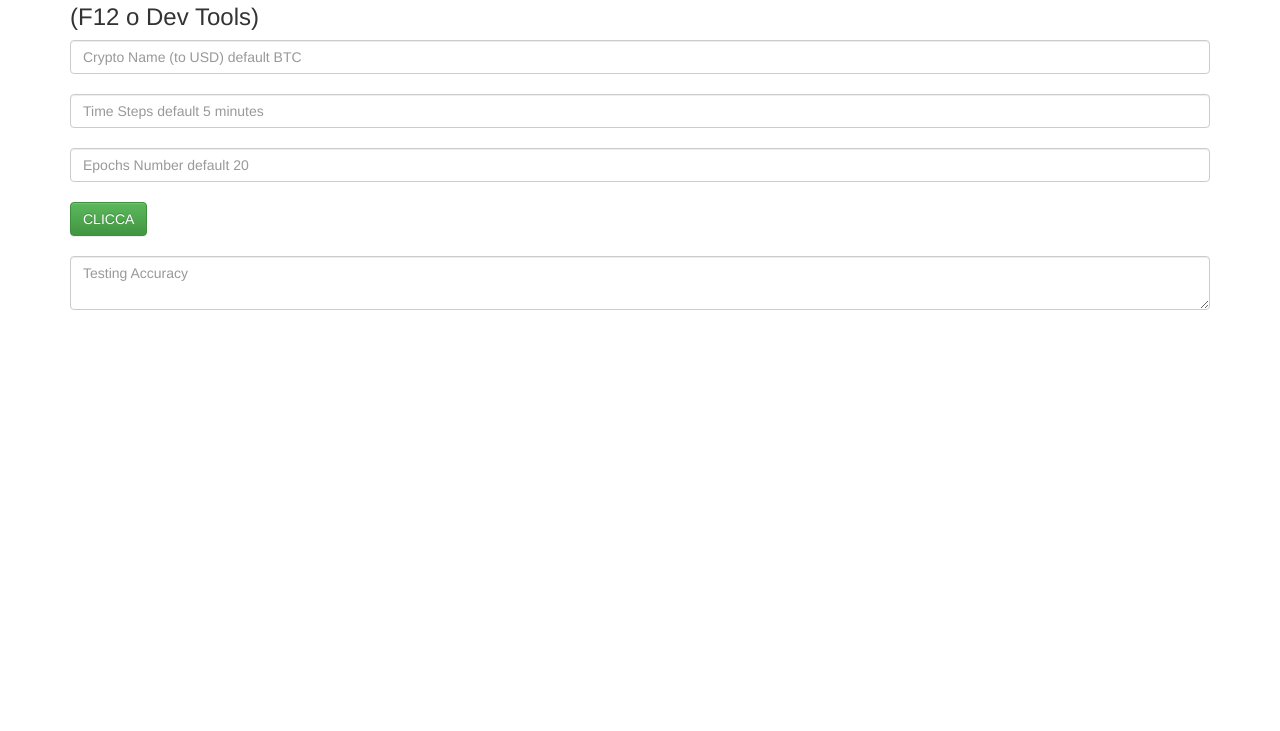
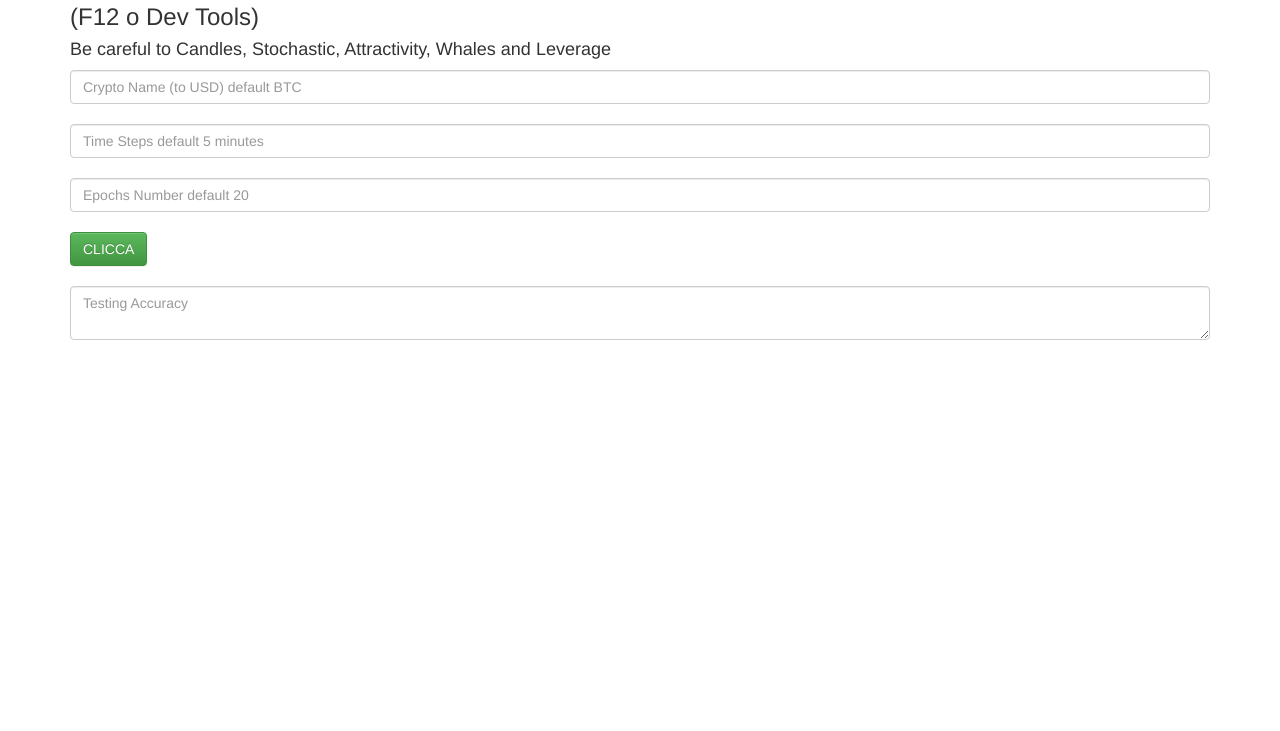
Before and after one commit to dade1987/StockPricePredictor, a website: page index.html in a window 1280 px wide. Shown: the part 69-800 px from the top of the page. Drawn offline with nearby package versions, Linux system fonts and the light colour scheme; no server answers.

Commit message:
notes addes

```diff
--- a/index.html
+++ b/index.html
@@ -41,6 +41,7 @@
 
             <h2>Look at the console to see progresses</h2>
             <h3>(F12 o Dev Tools)</h3>
+            <h4>Be careful to Candles, Stochastic, Attractivity, Whales and Leverage</h4>
 
             <input class="form-control" id="crypto_name" placeholder="Crypto Name (to USD) default BTC">
             <br>
```
